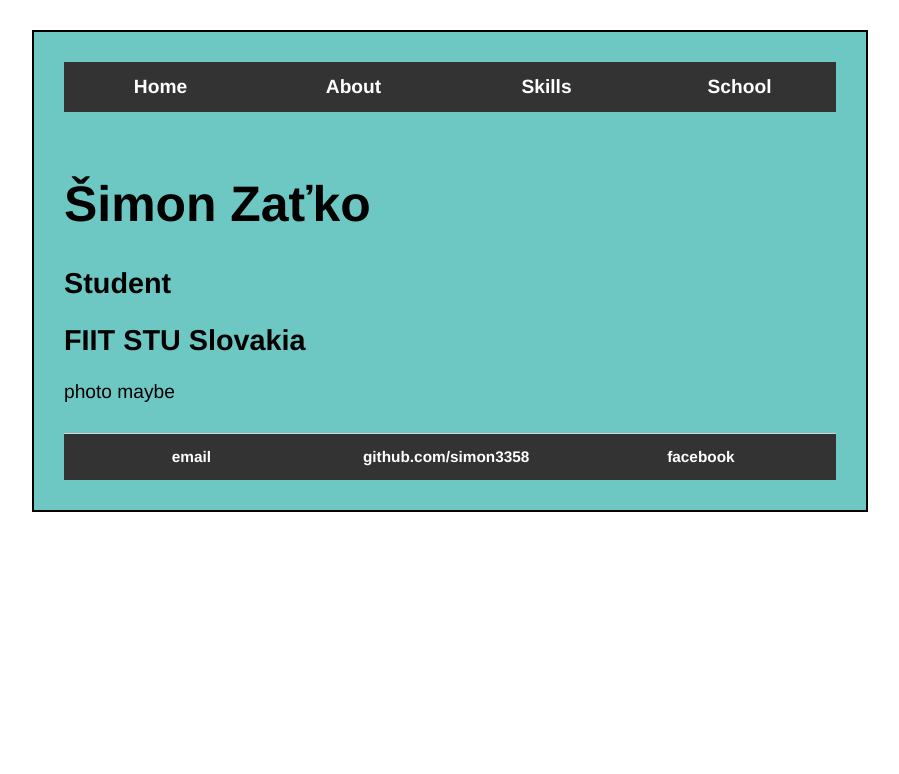
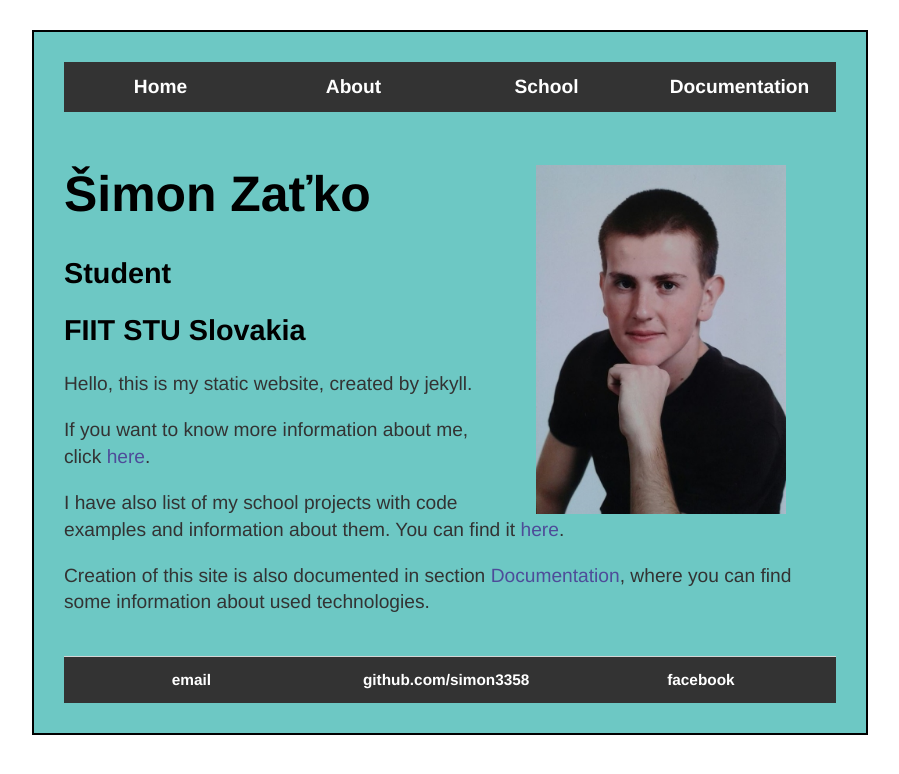
Before and after one commit to simon3358/simon3358.github.io, a Jekyll site: the page built from index.html, in a window 1280 px wide. Shown: the top 774 px of the page, without its empty margins (190-1089 px from the left). Built offline with Jekyll 4.4.1, drawn with Linux system fonts in a browser that asks for light colours.

Commit message:
add images

```diff
--- a/_layouts/default.html
+++ b/_layouts/default.html
@@ -15,8 +15,8 @@
 				<ul>
 					<li><a href="/">Home</a></li>
 					<li><a href="/about">About</a></li>
-					<li><a href="/skills">Skills</a></li>
 					<li><a href="/school">School</a></li>
+					<li><a href="/documentation">Documentation</a></li>
 	    		</ul>
 			</nav>
 
--- a/_layouts/project.html
+++ b/_layouts/project.html
@@ -8,6 +8,5 @@ layout: default
 <p>Semester: <b>{{page.semester}}.</b></p>
 <p>Teacher: <b>{{page.teacher}}</b></p>
 <p>Programming language: <b>{{page.language}}</b></p>
-<div class="content">
+
   {{ content }}
-</div>
--- a/about/index.html
+++ b/about/index.html
@@ -12,7 +12,7 @@ title: About me
 	<h2>Hobbies</h2>
 	<p>
 		I am interesting in lot of sports. I love football, I also play for my village as midfielder. Besides that, I
-		run at least 2 times per week and do workout in the gym.
+		run at least two times per week and do workout in the gym.
 	</p>
     <p>
 		I like visiting new places, cities and historical monuments. At home I like watching TV listening to music and
--- a/css/main.css
+++ b/css/main.css
@@ -11,7 +11,11 @@ body {
     border: 2px solid #000;
 }
 .content {
-    padding: 30px 0px;
+    padding: 20px 0px;
+}
+.right{
+    float: right;
+    margin: 0px 50px;
 }
 
 nav ul, footer ul {
@@ -50,7 +54,7 @@ h1 {
     font-family: 'Helvetica';
 }
 p {
-    font-size: 1.2em;
+    font-size: 1em;
     line-height: 1.4em;
     color: #333;
 }
@@ -64,7 +68,6 @@ footer {
     transition: 0.3s;
     width: 60%;
     border-radius: 5px;
-    font-size: 0.8em;
     padding: 10px;
     margin: 20px 10px;
 
--- a/index.html
+++ b/index.html
@@ -2,9 +2,15 @@
 layout: default
 title: Šimon Zaťko
 ---
-<div class="blurb">
+<div>
+	<img class="right" src="/images/photo.jpg" alt="Photo of me" width="250">
 	<h1>Šimon Zaťko</h1>
 	<h2>Student</h2>
 	<h2>FIIT STU Slovakia</h2>
-	photo maybe
+	<p>Hello, this is my static website, created by jekyll.</p>
+	<p>If you want to know more information about me, click <a href="/about">here</a>.</p>
+	<p>I have also list of my school projects with code examples and information about them. You can find it
+		<a href="/school">here</a>.</p>
+	<p>Creation of this site is also documented in section <a href="/documentation">Documentation</a>, where you can find some information
+		about used technologies.
 </div>
```
Also changed, not shown: _projects/linked-list.md (+6 -1 lines), documentation/index.html (added, +8 -0 lines), skills/index.html (deleted, +0 -8 lines), images/avl.png (added), images/eight.png (added), images/linked.png (added), images/photo.jpg (added), images/prediction.png (added), 3 other files.
